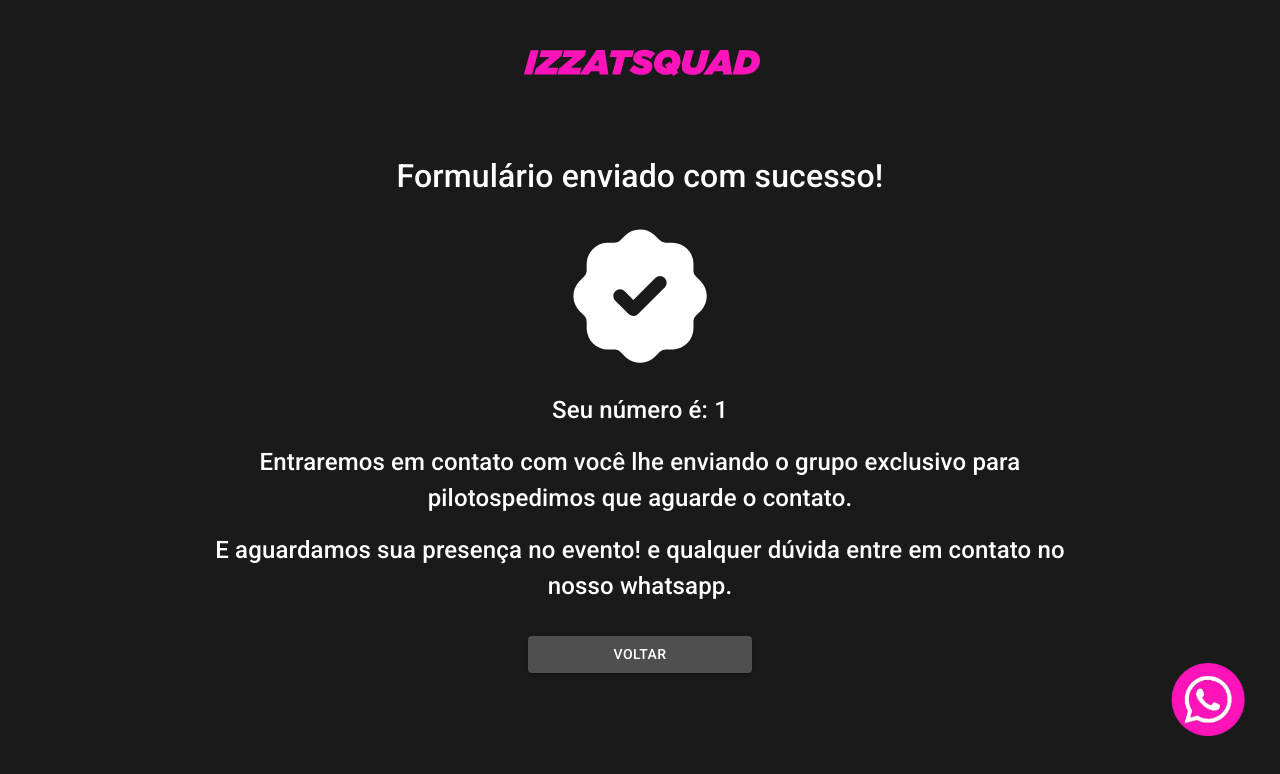
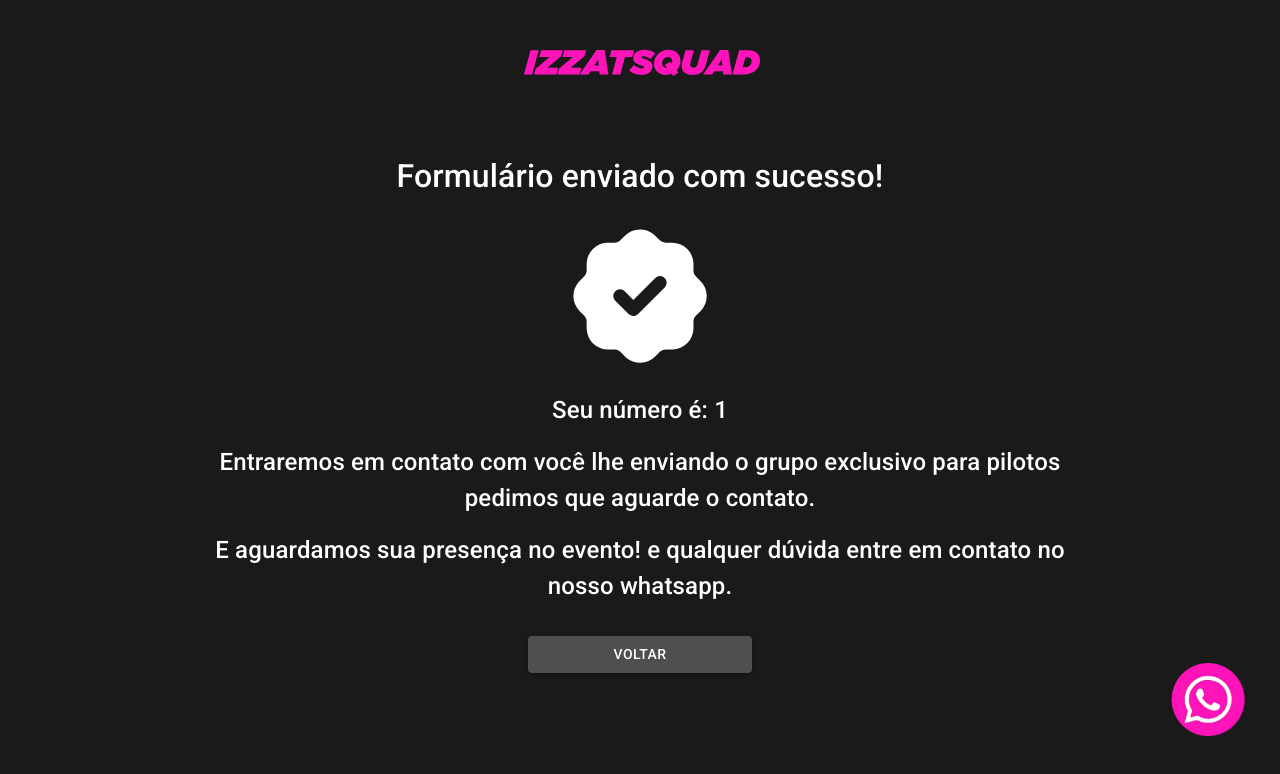
Before and after one commit to Wendell00/IzzatSquad-Form, a Next.js app: page /form/1/success in a window 1280 px wide. Shown: the top 774 px of the page. Built offline with nearby package versions, Linux system fonts and the light colour scheme.

Commit message:
add local

```diff
--- a/src/app/form/[number]/success/page.tsx
+++ b/src/app/form/[number]/success/page.tsx
@@ -35,7 +35,7 @@ export default function Success({ params }: { params: { number: string } }) {
         </p>
         <p className="text-white font-medium  text-[18] lg:text-[24px] text-center mt-[16px]">
           Entraremos em contato com você lhe enviando o grupo exclusivo para
-          pilotospedimos que aguarde o contato.
+          pilotos pedimos que aguarde o contato.
         </p>
         <p className="text-white font-medium  text-[18] lg:text-[24px] text-center mt-[16px]">
           E aguardamos sua presença no evento! e qualquer dúvida entre em
```
